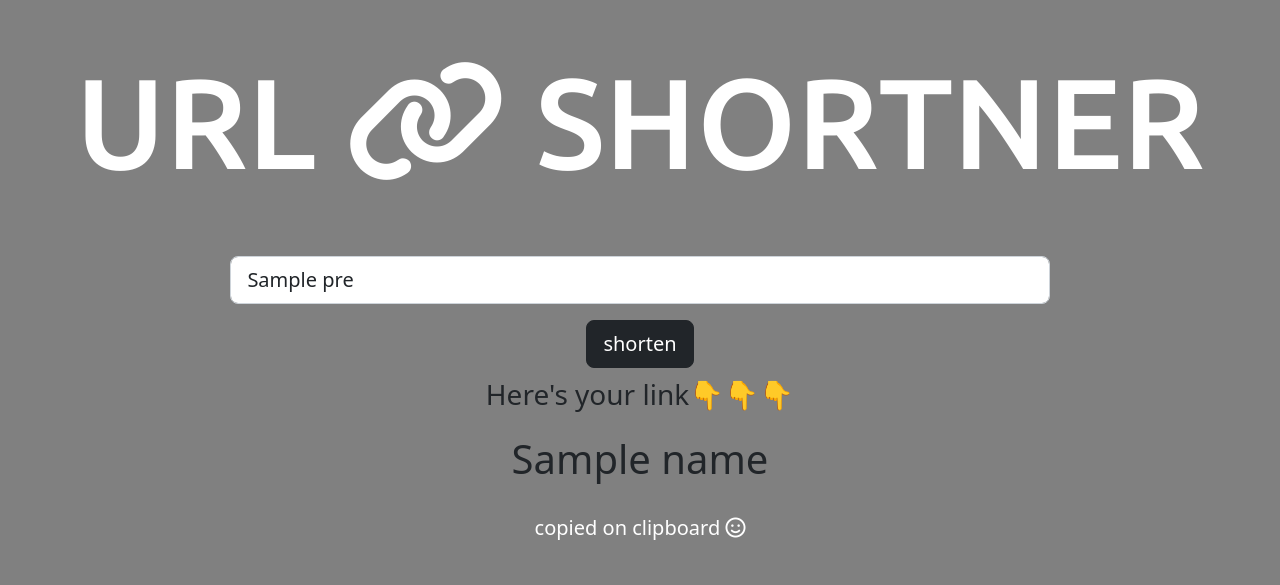
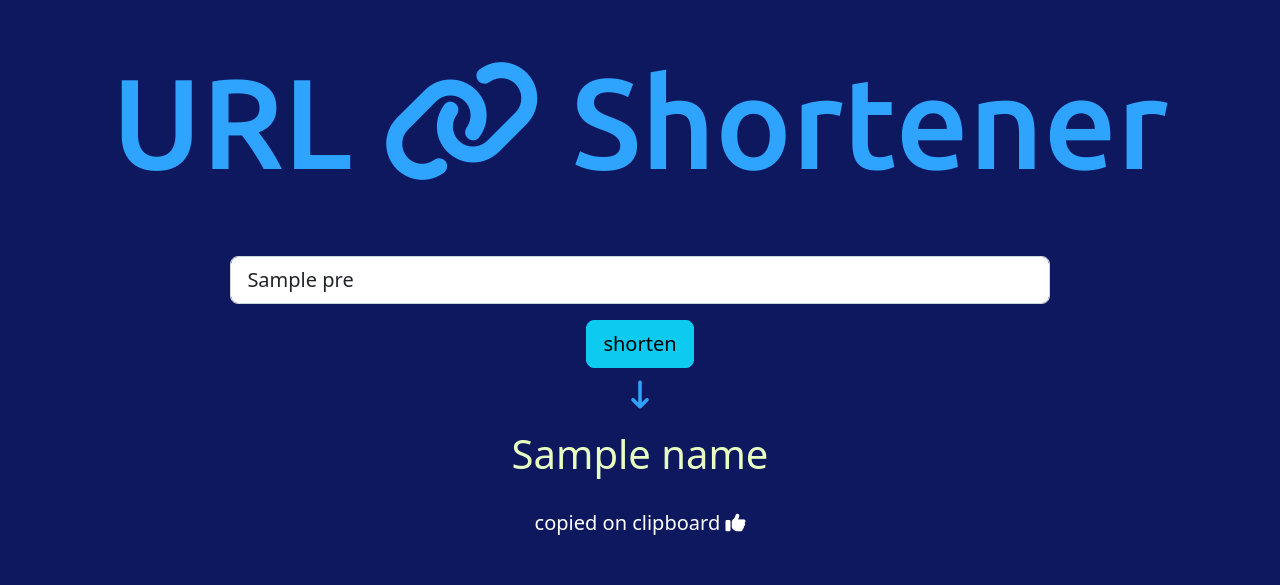
Before and after one commit to Ketan692/Url_Shortner, a Flask app: template templates/index.html in a window 1280 px wide. Shown: the top 585 px of the page. Run offline with Flask 2, Linux system fonts and the light colour scheme; the template is opened without the code that fills it: most values are stand-ins (such as "Sample title", 1, 10 or a date in 2020); some libraries are stand-ins or nearby versions.

Commit message:
Made changes for frontend and some bug improvements

```diff
--- a/main.py
+++ b/main.py
@@ -1,5 +1,6 @@
 import requests
 from flask import Flask, render_template, request
+import pyperclip
 
 app = Flask(__name__)
 
@@ -18,15 +19,23 @@ def home_page():
 
 @app.route("/new_url", methods=["GET", "POST"])
 def results():
-    if request.method == "POST":
+    try:
+        if len(request.form.get("input")) != 0:
+            if request.method == "POST":
+                site = request.form.get("input")
+                data = '{ "long_url": "https://bitly.com/"}'
+                x = data[:15] + site + data[-2:]
+                new_data = x
+
+                response = requests.post(url=URL, headers=HEADERS, data=new_data).json()["link"]
+                pyperclip.copy(response)
+                return render_template("index.html", name=response, pre=site)
+        else:
+            return render_template("index.html")
+    except KeyError:
         site = request.form.get("input")
-        data = '{ "long_url": "https://bitly.com/"}'
-        x = data[:15] + site + data[-2:]
-        new_data = x
-
-        response = requests.post(url=URL, headers=HEADERS, data=new_data).json()["link"]
-
-        return render_template("index.html", name=response, pre=site)
+        return  render_template("index.html", game="Please Enter Valid Input!!!", pre=site, fame="*the url you have"
+                                                                                                 " entered can be already shorterned, kindly enter long url.")
 
 
 if __name__ == "__main__":
--- a/static/style.css
+++ b/static/style.css
@@ -1,10 +1,10 @@
 body {
-  background-color: grey;
+  background-color: #0E185F;
 }
 
 .title {
   text-align: center;
-  color: white;
+  color: #2FA4FF;
   font-family: 'Ubuntu', sans-serif;
   font-size: 8rem;
   padding-top: 2%;
@@ -15,17 +15,26 @@ body {
   text-align: center;
 }
 
+.ddd {
+  color: #E8FFC2;
+  padding-top: 10px;
+  padding-bottom: 15px;
+}
+
+.abc {
+  color: red;
+  padding-top: 10px;
+  padding-bottom: 15px;
+}
+
+
 .final-button {
   margin-top: 2%;
 }
 
 h3 {
+  color: #2FA4FF;
   padding-top: 10px;
-}
-
-h1 {
-  padding-top: 15px;
-  padding-bottom: 15px;
 }
 
 h5 {
--- a/templates/index.html
+++ b/templates/index.html
@@ -4,34 +4,34 @@
 <head>
   <meta charset="UTF-8">
   <title>url shortener</title>
-    <link rel="preconnect" href="https://fonts.googleapis.com">
-    <link rel="preconnect" href="https://fonts.gstatic.com" crossorigin>
+  <link rel="icon" type="image/x-icon" href="static/favicon.ico">
   <script src="https://kit.fontawesome.com/f06e07223e.js" crossorigin="anonymous"></script>
   <link href="https://fonts.googleapis.com/css2?family=Ubuntu:wght@500&display=swap" rel="stylesheet">
   <!-- CSS only -->
-    <link href="https://cdn.jsdelivr.net/npm/bootstrap@5.2.0-beta1/dist/css/bootstrap.min.css" rel="stylesheet"
-          integrity="sha384-0evHe/X+R7YkIZDRvuzKMRqM+OrBnVFBL6DOitfPri4tjfHxaWutUpFmBp4vmVor" crossorigin="anonymous">
+  <link href="https://cdn.jsdelivr.net/npm/bootstrap@5.2.0-beta1/dist/css/bootstrap.min.css" rel="stylesheet" integrity="sha384-0evHe/X+R7YkIZDRvuzKMRqM+OrBnVFBL6DOitfPri4tjfHxaWutUpFmBp4vmVor" crossorigin="anonymous">
   <!-- JavaScript Bundle with Popper -->
-    <script src="https://cdn.jsdelivr.net/npm/bootstrap@5.2.0-beta1/dist/js/bootstrap.bundle.min.js"
-            integrity="sha384-pprn3073KE6tl6bjs2QrFaJGz5/SUsLqktiwsUTF55Jfv3qYSDhgCecCxMW52nD2"
-            crossorigin="anonymous"></script>
+  <script src="https://cdn.jsdelivr.net/npm/bootstrap@5.2.0-beta1/dist/js/bootstrap.bundle.min.js" integrity="sha384-pprn3073KE6tl6bjs2QrFaJGz5/SUsLqktiwsUTF55Jfv3qYSDhgCecCxMW52nD2" crossorigin="anonymous"></script>
+  <link rel="preconnect" href="https://fonts.googleapis.com">
+  <link rel="preconnect" href="https://fonts.gstatic.com" crossorigin>
   <link rel="stylesheet" href="static/style.css">
 </head>
 
 <body>
   <div class="title">
-    URL <i class="fa-solid fa-link"></i> SHORTNER
+    URL <i class="fa-solid fa-link"></i> Shortener
   </div>
   <div class="mb-3">
     <form action="{{ url_for('results') }}" method="post">
-        <input type="url" value="{{ pre }}" class="form-control form-control-lg" name="input"
-               id="exampleFormControlInput1" placeholder="Paste your link here...">
-        <button type="submit" class="btn final-button btn-dark btn-lg">shorten</button>
+      <input type="url" value="{{ pre }}" class="form-control form-control-lg" name="input" id="exampleFormControlInput1" placeholder="Paste your link here...">
+      <button type="submit" class="btn final-button btn-info btn-lg">shorten</button>
     </form>
     {% if name: %}
-    <h3>Here's your link👇👇👇</h3>
-    <h1>{{ name }}</h1>
-    <h5>copied on clipboard <i class="fa-regular fa-face-smile"></i></h5>
+    <h3><i class="fa-solid fa-arrow-down-long"></i></h3>
+    <h1 class="ddd">{{ name }}</h1>
+    <h5>copied on clipboard <i class="fa-solid fa-thumbs-up"></i></h5>
+    {% elif game: %}
+    <h1 class="abc">{{ game }}</h1>
+    <h2 class="abc">{{ fame }}</h2>
     {% endif %}
   </div>
 
```
Lines whose indentation alone changed are shown as unchanged.
